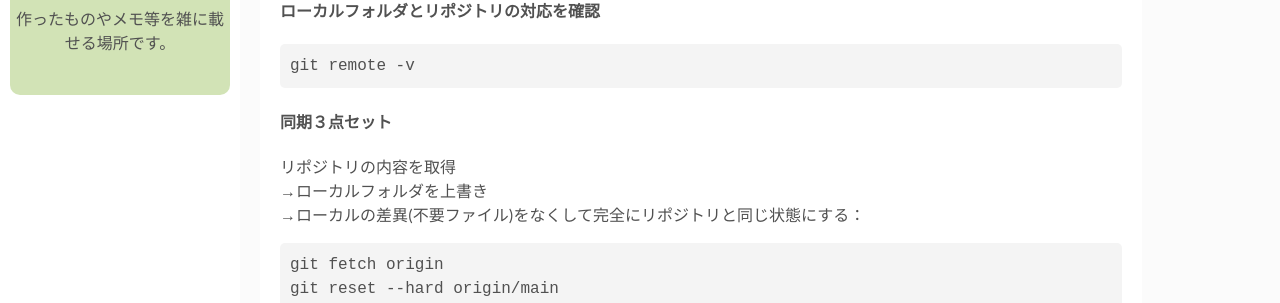
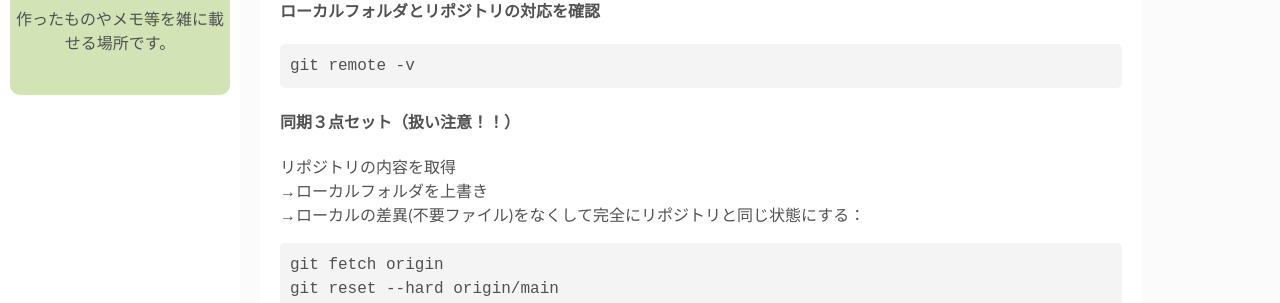
Before and after one commit to Liqrase/diary-1, a Jekyll site: the page built from _posts/2025-03-25-git-command.markdown, in a window 1280 px wide and 900 px high, scrolled down 1060 px. Shown: the part 212-515 px from the top of the window. Built offline with Jekyll 4.4.1, drawn with Linux system fonts in a browser that asks for light colours; nearby versions of some CDN libraries.

Commit message:
250402-c

````diff
--- a/_posts/2025-03-25-git-command.markdown
+++ b/_posts/2025-03-25-git-command.markdown
@@ -40,7 +40,7 @@ git remote add origin https://github.com/Liqrase/diary-1.git
 git remote -v
 ```
 
-#### 同期３点セット
+#### 同期３点セット（扱い注意！！）
 リポジトリの内容を取得<br>
 →ローカルフォルダを上書き<br>
 →ローカルの差異(不要ファイル)をなくして完全にリポジトリと同じ状態にする：
````
Also changed, not shown: _posts/2025-04-02-miniapp.markdown (+6 -14 lines).
